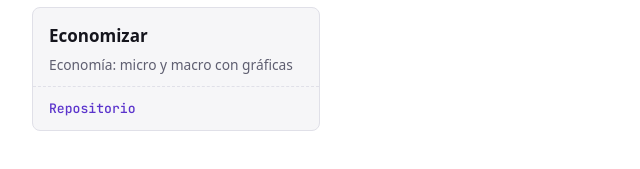
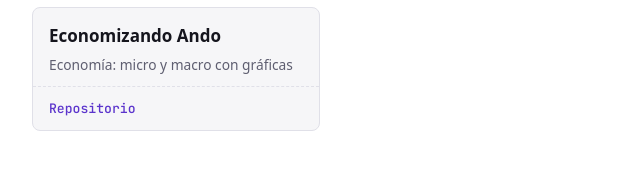
Before and after one commit to Franco704/backeando-ando, a website with bundled scripts: page index.html in a window 1280 px wide. Shown: the part 3359-3528 px from the top of the page, 316-956 px from the left. Built offline with nearby package versions, Linux system fonts and the light colour scheme; a web font is replaced by a local one.

Commit message:
Renombra Economizar a Economizando Ando (economizando-ando)
Co-Authored-By: Claude Opus 5.5 <noreply@anthropic.com>

```diff
--- a/src/estudio/otras-guias.js
+++ b/src/estudio/otras-guias.js
@@ -12,6 +12,6 @@ export const OTRAS_GUIAS = [
     ['Iterando Ando', 'Matemática Superior: Laplace, métodos numéricos, Fourier', 'iterando-ando'],
     ['Modulando Ando', 'Comunicación de Datos: señales, Shannon, errores, modulación', 'modulando-ando'],
     ['Probando Ando', 'Probabilidad y Estadística: Bayes, distribuciones, intervalos, tests', 'probando-ando'],
-    ['Economizar', 'Economía: micro y macro con gráficas', 'economizar'],
+    ['Economizando Ando', 'Economía: micro y macro con gráficas', 'economizando-ando'],
   ] },
 ];
--- a/styles/armazon.css
+++ b/styles/armazon.css
@@ -1,4 +1,4 @@
-/* Armazón mobile-first (el mismo de Operando Ando y Economizar): barra + dock inferior + cajón modal; desde 1024 px, índice fijo y herramientas en la barra. */
+/* Armazón mobile-first (el mismo de Operando Ando y Economizando Ando): barra + dock inferior + cajón modal; desde 1024 px, índice fijo y herramientas en la barra. */
 
 /* ---------- Barra superior ---------- */
 .barra {
```
Also changed, not shown: README.md.
